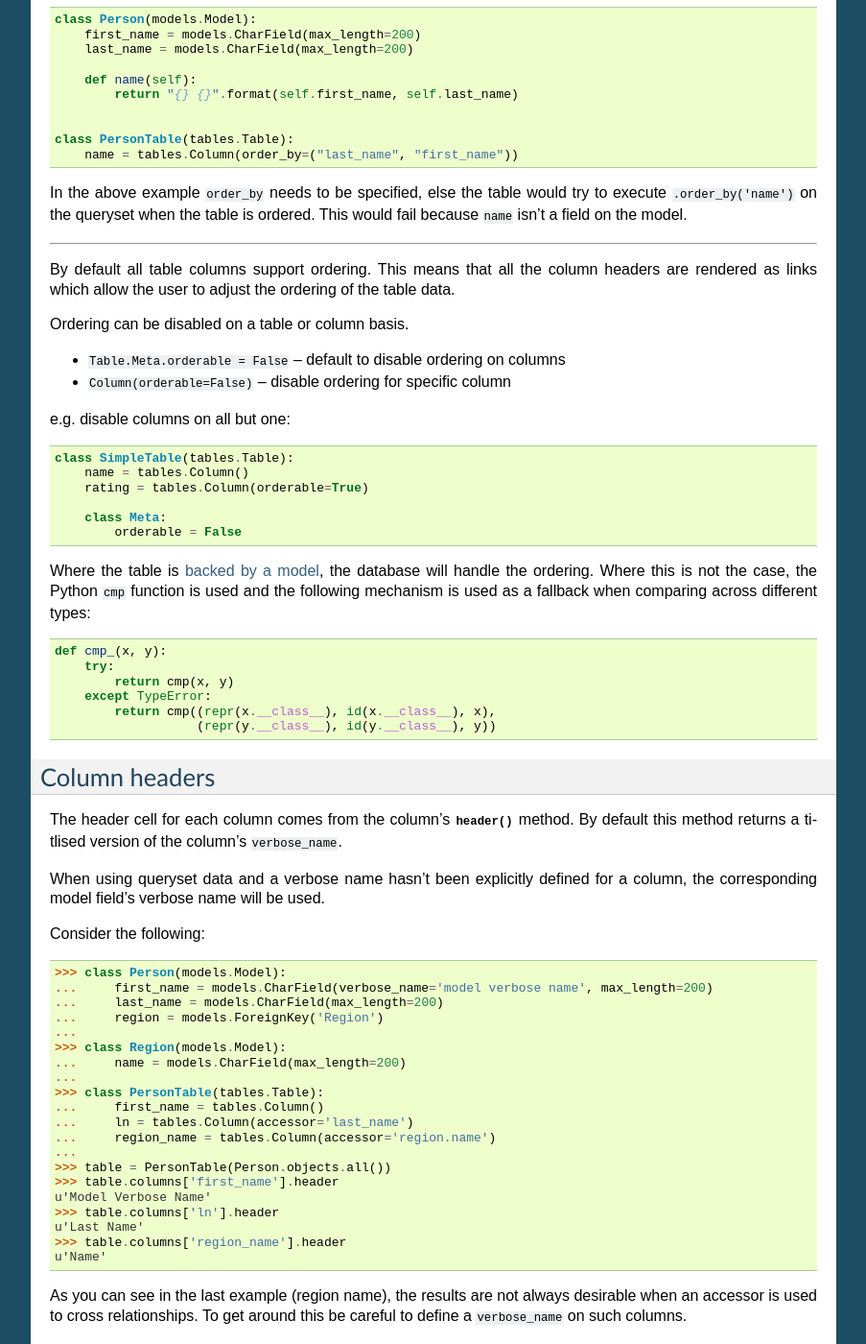
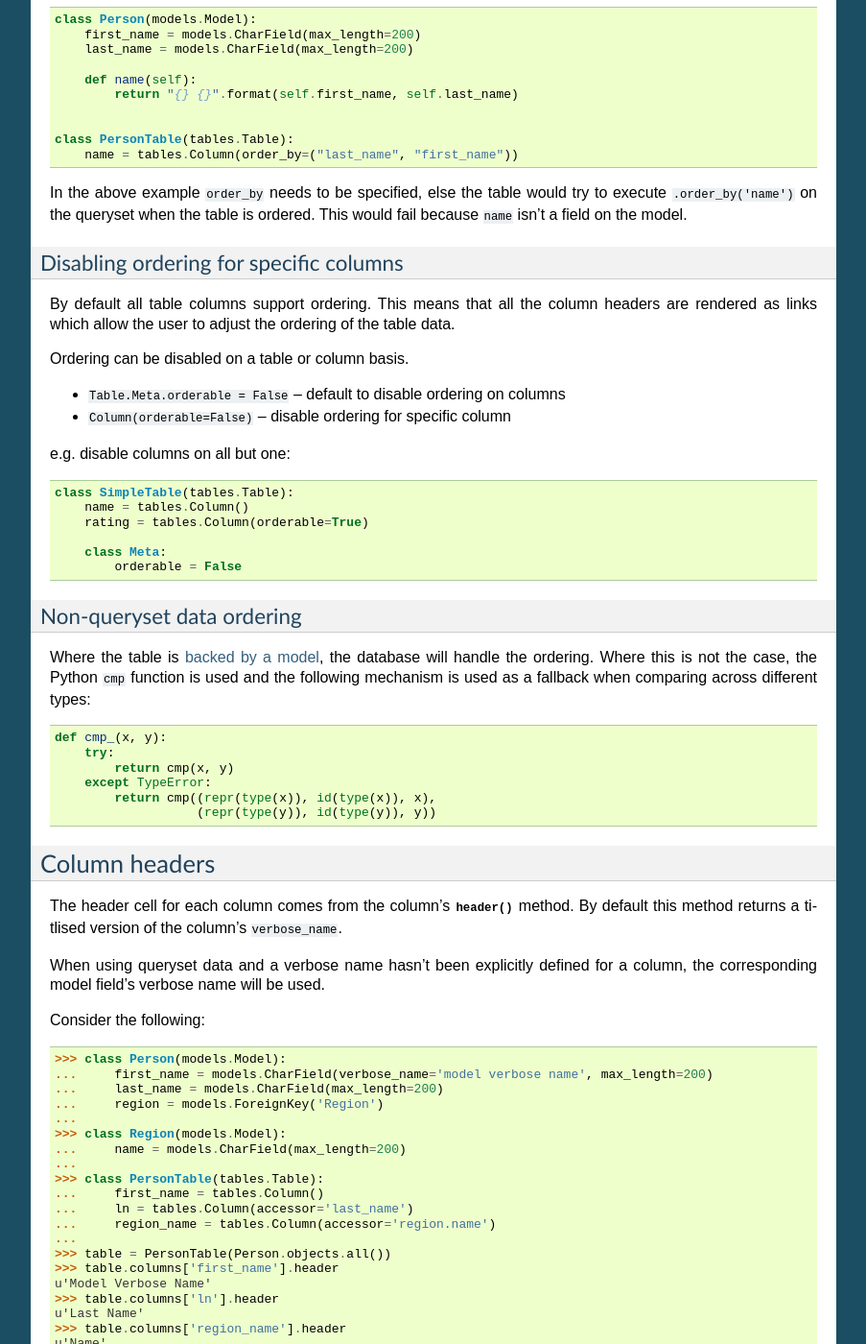
Before and after one commit to jieter/django-tables2, a Sphinx documentation site: the page built from docs/index.rst, in a window 1280 px wide and 1400 px high, scrolled down 2715 px. Shown: the whole window at 96% size, without its empty margins (198-1101 px from the left). Built offline with Sphinx 7.4.7, drawn with Linux system fonts in a browser that asks for light colours; some of the changed text lies outside the part shown.

Commit message:
Update docs on column ordering.

```diff
--- a/docs/index.rst
+++ b/docs/index.rst
@@ -195,7 +195,8 @@ In the above example ``order_by`` needs to be specified, else the table would
 try to execute ``.order_by('name')`` on the queryset when the table is ordered.
 This would fail because ``name`` isn't a field on the model.
 
-----
+Disabling ordering for specific columns
+---------------------------------------
 
 By default all table columns support ordering. This means that all the column
 headers are rendered as links which allow the user to adjust the ordering of
@@ -217,6 +218,8 @@ e.g. disable columns on all but one:
         class Meta:
             orderable = False
 
+Non-queryset data ordering
+--------------------------
 
 Where the table is :ref:`backed by a model <tables-for-models>`, the database
 will handle the ordering. Where this is not the case, the Python ``cmp``
@@ -229,8 +232,8 @@ comparing across different types:
         try:
             return cmp(x, y)
         except TypeError:
-            return cmp((repr(x.__class__), id(x.__class__), x),
-                       (repr(y.__class__), id(y.__class__), y))
+            return cmp((repr(type(x)), id(type(x)), x),
+                       (repr(type(y)), id(type(y)), y))
 
 
 .. _column-headers:
```
Also changed, not shown: other parts of docs/index.rst (+1 -1 lines).
